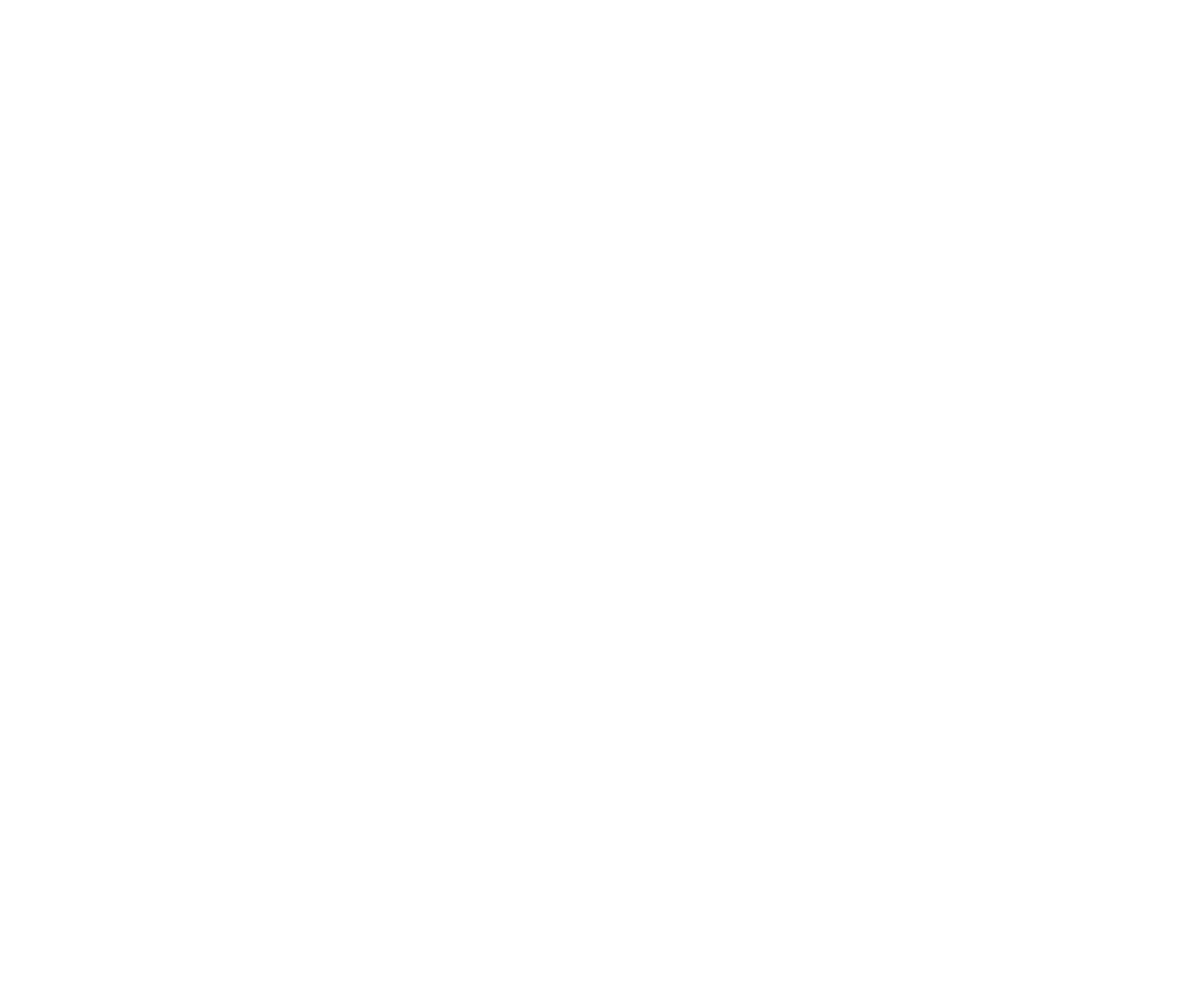
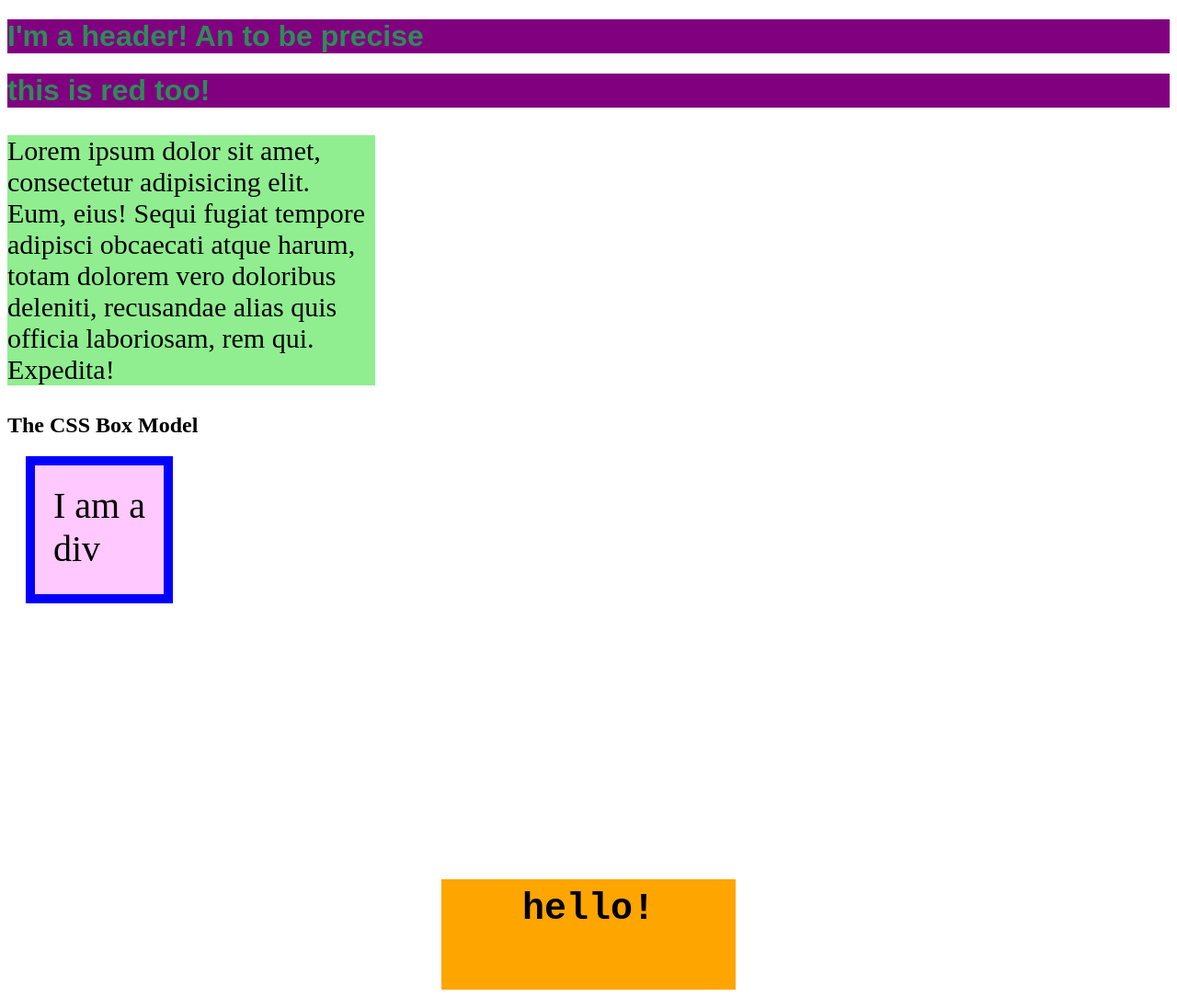
Before and after one commit to dougrosman/webdev1-sp21, a plain HTML site: page css_intro/css_intro/index.html in a window 1280 px wide. Shown: the whole page at 92% size. Before the commit the page ends 800 px from the top, so only its background shows below. Drawn offline with Linux system fonts and the light colour scheme.

Commit message:
add stuff to intro css

```diff
--- a/css_intro/css_intro/index.html
+++ b/css_intro/css_intro/index.html
@@ -4,9 +4,24 @@
   <meta charset="UTF-8">
   <meta http-equiv="X-UA-Compatible" content="IE=edge">
   <meta name="viewport" content="width=device-width, initial-scale=1.0">
-  <title>Document</title>
+
+  <link rel="stylesheet" href="style.css">
+
+
+  <title>CSS Basics</title>
 </head>
 <body>
+  <h1>I'm a header! An to be precise</h1>
+
+  <h1>this is red too!</h1>
+
+  <p>Lorem ipsum dolor sit amet, consectetur adipisicing elit. Eum, eius! Sequi fugiat tempore adipisci obcaecati atque harum, totam dolorem vero doloribus deleniti, recusandae alias quis officia laboriosam, rem qui. Expedita!</p>
+
+  <h2>The CSS Box Model</h2>
+
+  <div>I am a div</div>
+
+  <h4>hello!</h4>
 
 </body>
 </html>
--- /dev/null
+++ b/css_intro/css_intro/style.css
@@ -0,0 +1,33 @@
+h1 {
+  color: seagreen;
+  font-family: Arial;
+  background: purple;
+}
+
+p {
+  font-size: 30px;
+  background: lightgreen;
+  width: 400px;
+}
+
+div {
+  font-size: 40px;
+  background: rgb(255, 200, 255);
+  width: 100px;
+  height: 100px;
+  padding: 20px;
+  border: 10px solid blue;
+  margin: 20px;
+  margin-bottom: 300px;
+}
+
+h4 {
+  width: 300px;
+  height: 100px;
+  background: orange;
+  font-size: 40px;
+  padding: 10px;
+  margin: 0 auto;
+  text-align: center;
+  font-family:'Courier New', Courier, monospace
+}
```
